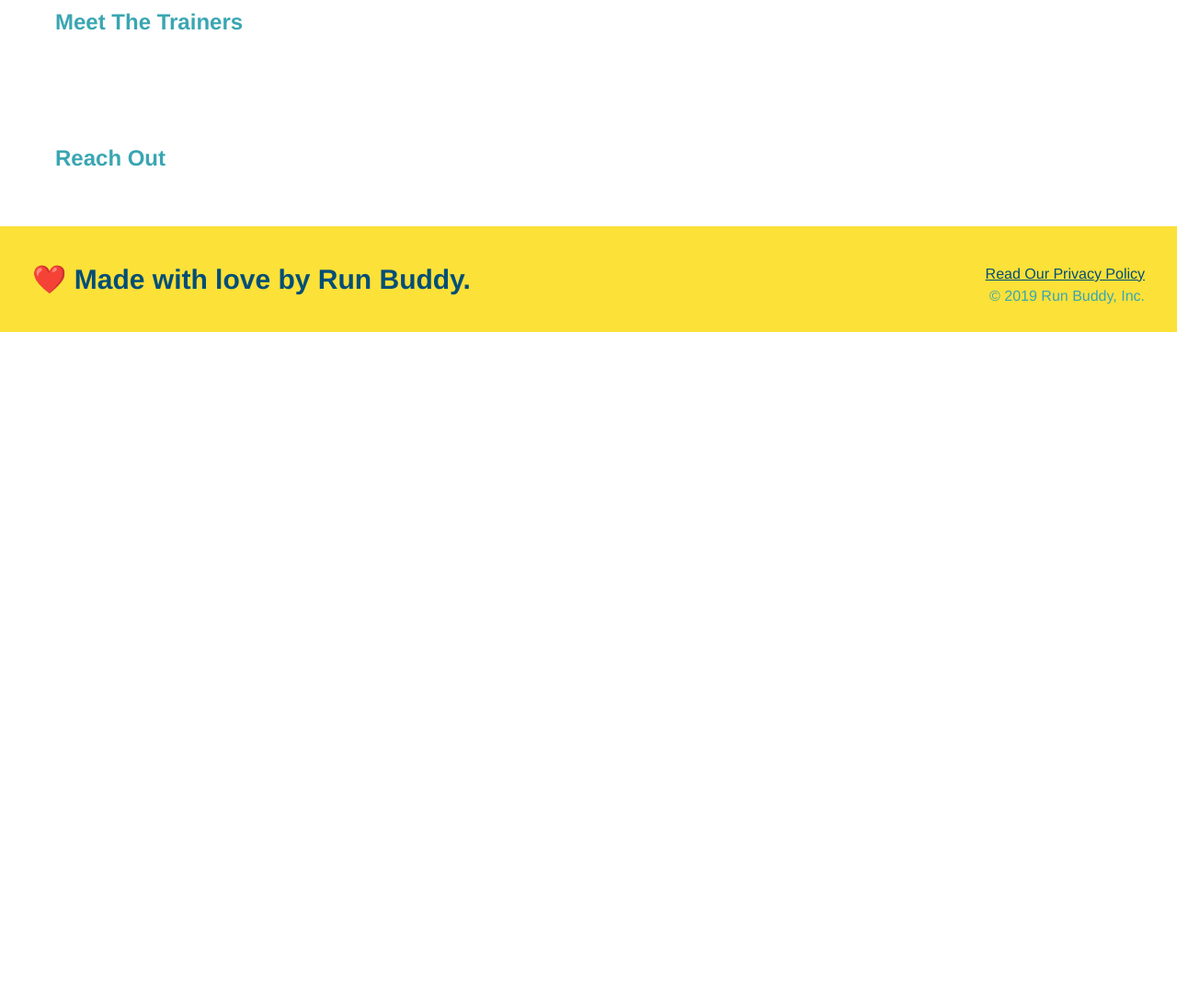
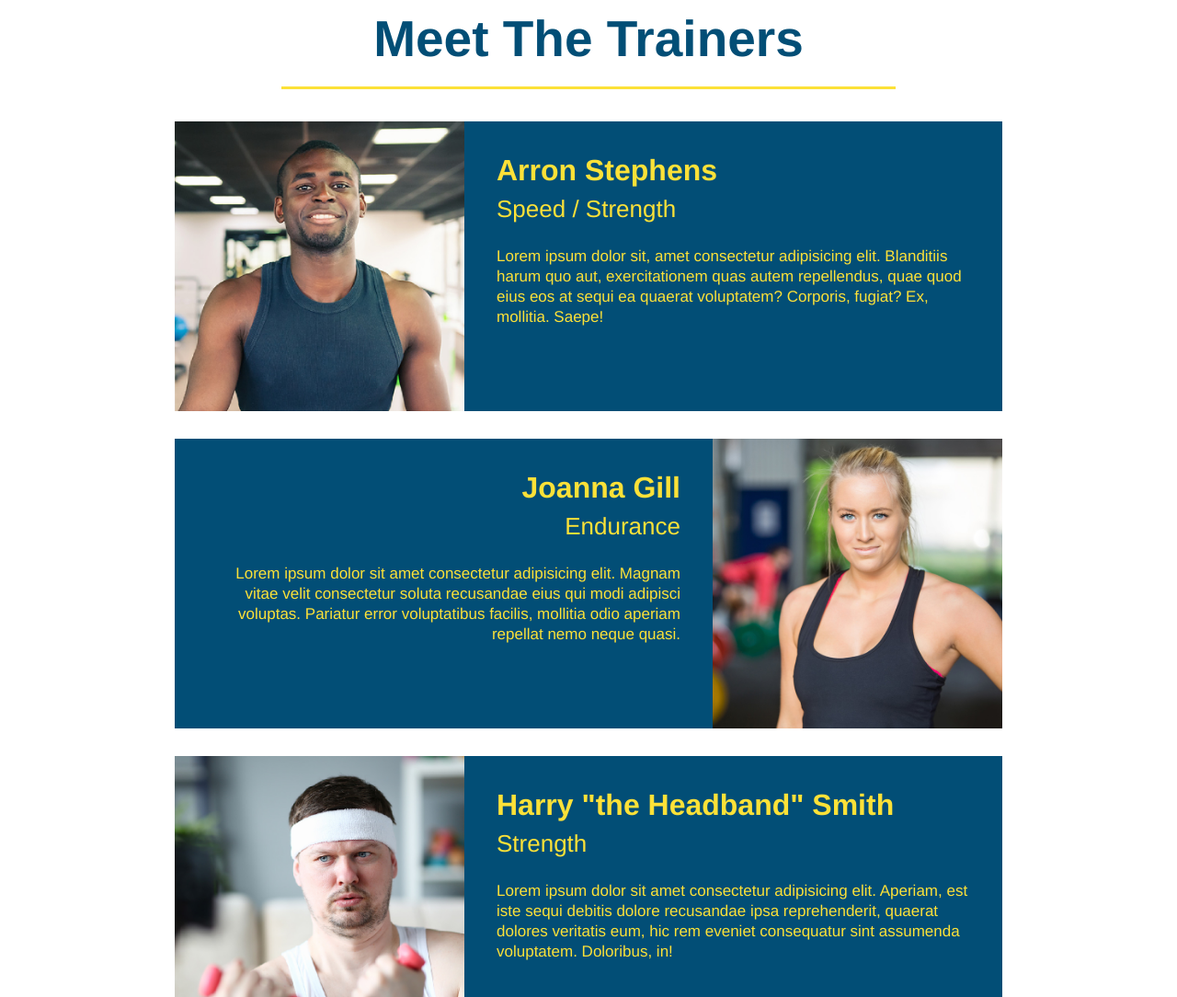
Before and after one commit to maxwillner/run-buddy, a plain HTML site: page index.html in a window 1280 px wide. Shown: the part 2780-3864 px from the top of the page at 92% size. Before the commit the page ends 3141 px from the top, so only its background shows below. Drawn offline with Linux system fonts and the light colour scheme.

Commit message:
Meet the trainer section html and css

```diff
--- a/assets/css/style.css
+++ b/assets/css/style.css
@@ -122,7 +122,7 @@ section {
 }
 
 /* Hero Style End */
-
+/* What We Do + What You Do Start */
 .intro {
   text-align: center;
 }
@@ -180,3 +180,52 @@ section {
 .steps span {
   font-size: 38px;
 }
+/* What We Do + What You Do End */
+/* Trainers Start */
+
+.trainers {
+  text-align: center;
+}
+
+.trainer {
+  width: 900px;
+  margin: 0 auto 30px auto;
+  background: #024e76;
+  color: #fce138;
+  overflow: auto;
+}
+
+.trainer img {
+  width: 35%;
+  float: left;
+}
+
+.trainer-bio {
+  padding: 35px;
+  float: left;
+  width: 65%;
+}
+
+.text-left {
+  text-align: left;
+}
+
+.text-right {
+  text-align: right;
+}
+
+.trainer-bio h3 {
+  font-size: 32px;
+  margin-bottom: 8px;
+}
+
+.trainer-bio h4 {
+  font-weight: lighter;
+  font-size: 26px;
+  margin-bottom: 25px;
+  }
+
+  .trainer-bio p {
+    font-size: 17px;
+    line-height: 1.3;
+  }
--- a/index.html
+++ b/index.html
@@ -102,8 +102,36 @@
         </section>
 
         <!--"Meet The Trainers" section -->
-        <section>
-            <h2>Meet The Trainers</h2>
+        <section id="your-trainers" class="trainers">
+            <h2 class="section-title primary-border">Meet The Trainers</h2>
+            <!--first trainer bio-->
+            <article class="trainer">
+                <img src="./assets/01-05-trainers/trainer-1.jpg" alt="Arron Stephens in his workout clothes, ready to pump iron"/>
+                <div class="trainer-bio text-left">
+                    <h3>Arron Stephens</h3>
+                    <h4>Speed / Strength</h4>
+                    <p>Lorem ipsum dolor sit, amet consectetur adipisicing elit. Blanditiis harum quo aut, exercitationem quas autem repellendus, quae quod eius eos at sequi ea quaerat voluptatem? Corporis, fugiat? Ex, mollitia. Saepe!</p>
+                </div>
+            </article>
+            <!--second trainer bio-->
+            <article class="trainer">
+                <div class="trainer-bio text-right">
+                    <h3>Joanna Gill</h3>
+                    <h4>Endurance</h4>
+                    <p>Lorem ipsum dolor sit amet consectetur adipisicing elit. Magnam vitae velit consectetur soluta recusandae eius qui modi adipisci voluptas. Pariatur error voluptatibus facilis, mollitia odio aperiam repellat nemo neque quasi.</p>
+                </div>
+                <img src="./assets/01-05-trainers/trainer-2.jpg" alt="Joanna Gill cooling off after a workout"/>
+            </article>
+
+            <!--third trainer bio-->
+            <article class="trainer">
+                <img src="./assets/01-05-trainers/trainer-3.jpg" alt="Harry Smith wearing a headband and lifting comically small pink weights" />
+                <div class="trainer-bio text-left">
+                    <h3>Harry "the Headband" Smith</h3>
+                    <h4>Strength</h4>
+                    <p>Lorem ipsum dolor sit amet consectetur adipisicing elit. Aperiam, est iste sequi debitis dolore recusandae ipsa reprehenderit, quaerat dolores veritatis eum, hic rem eveniet consequatur sint assumenda voluptatem. Doloribus, in!</p>
+                </div>
+            </article>
         </section>
 
         <!--"Reach Out" Section-->
```
Also changed, not shown: assets/01-05-trainers/trainer-1.jpg (added), assets/01-05-trainers/trainer-2.jpg (added), assets/01-05-trainers/trainer-3.jpg (added).
